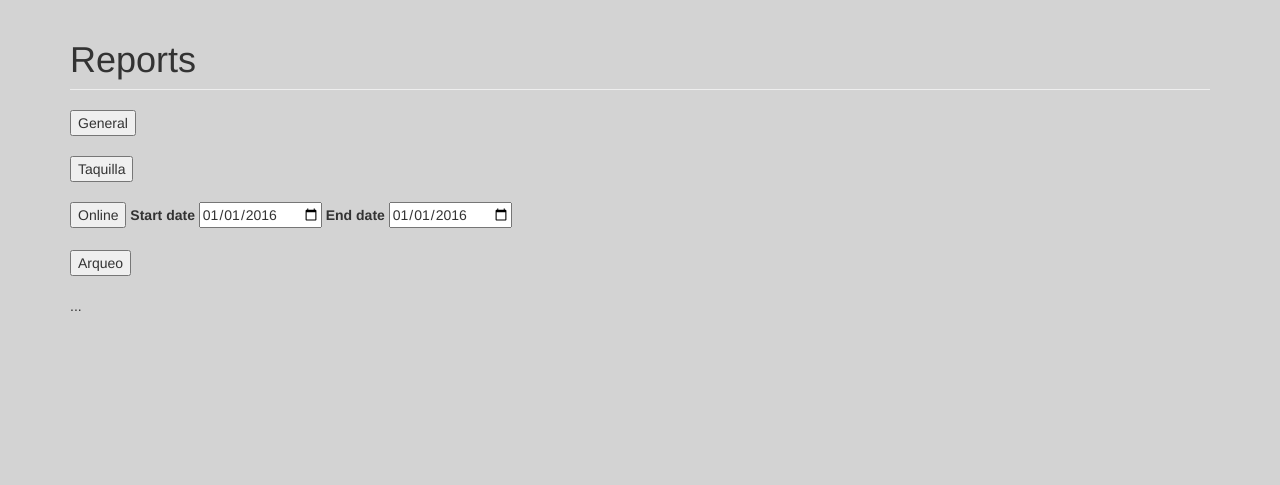
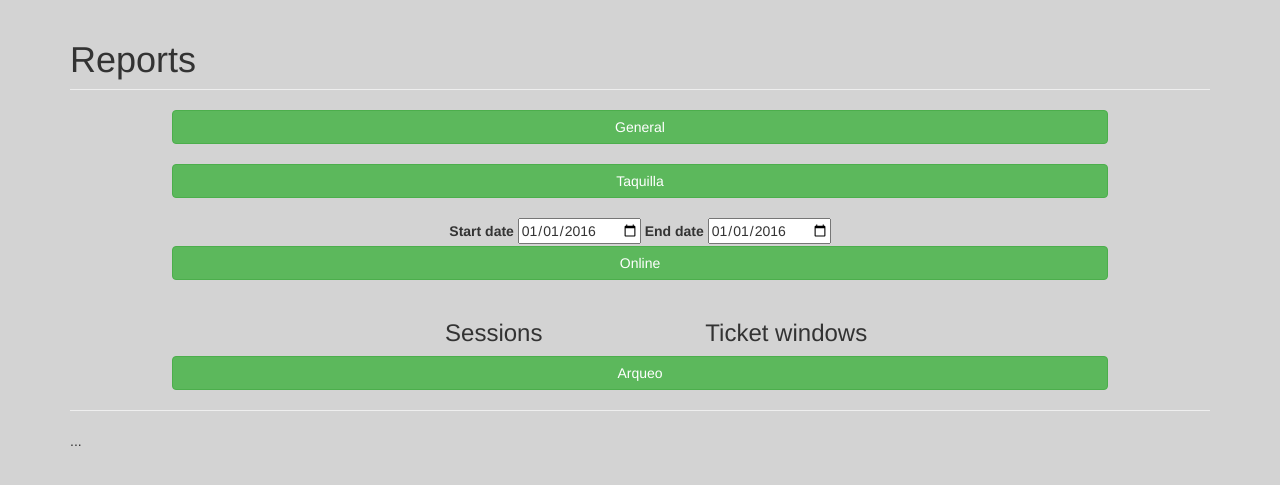
Before and after one commit to wadobo/congressus, a Django app: template congressus/dashboard/templates/dashboard/generate_report.html in a window 1280 px wide. Shown: the top 485 px of the page. Run offline with Django 3.2, Linux system fonts and the light colour scheme; the template is opened without the code that fills it, so the values that code supplies are empty; some libraries are stand-ins or nearby versions.

Commit message:
Added styles to report view

```diff
--- /dev/null
+++ b/congressus/dashboard/static/css/report.css
@@ -0,0 +1,12 @@
+table {
+    width: 100%;
+}
+
+.center-block {
+    padding-left: 10%;
+    padding-right: 10%;
+}
+
+.center {
+    text-align: center;
+}
--- a/congressus/dashboard/templates/dashboard/generate_report.html
+++ b/congressus/dashboard/templates/dashboard/generate_report.html
@@ -16,32 +16,49 @@
     </div>
 
     <form method="POST">
-        <input type="submit" value="General">
         <input name="type" type="hidden" value="general">
         <input name="ev" type="hidden" value="{{ ev }}">
+        <div class="row">
+            <div class="col-md-12 center-block">
+                <input type="submit" class="btn btn-success btn-block" value="General">
+            </div>
+        </div>
     </form>
     <br>
 
     <form method="POST">
-        <input type="submit" value="Taquilla">
         <input name="type" type="hidden" value="window_sale">
         <input name="ev" type="hidden" value="{{ ev }}">
+        <div class="row">
+            <div class="col-md-12 center-block">
+                <input type="submit" class="btn btn-success btn-block" value="Taquilla">
+            </div>
+        </div>
     </form>
     <br>
 
     <form method="POST">
-        <input type="submit" value="Online">
+        <div class="row">
+            <div class="col-md-12 center">
                 <input name="type" type="hidden" value="online">
                 <input name="ev" type="hidden" value="{{ ev }}">
                 <label for="start-date">Start date</label>
                 <input name="start-date" type="date" data-date="" data-date-format="DD MMMM YYYY" value="2016-01-01">
                 <label for="end-date">End date</label>
                 <input name="end-date" type="date" data-date="" data-date-format="DD MMMM YYYY" value="2016-01-01">
+            </div>
+            <div class="col-md-12 center-block">
+                <input type="submit" class="btn btn-success btn-block" value="Online">
+            </div>
+        </div>
     </form>
     <br>
 
     <form method="POST">
-        <input type="submit" value="Arqueo">
+        <div class="row">
+            <div class="col-md-3"></div>
+            <div class="col-md-3 center">
+                <h3>Sessions</h3>
                 <input name="type" type="hidden" value="arqueo">
                 <input name="ev" type="hidden" value="{{ ev }}">
                 <div>
@@ -50,13 +67,22 @@
                         {{ session.name }}<br>
                     {% endfor %}
                 </div>
+            </div>
+            <div class="col-md-3 center">
+                <h3>Ticket windows</h3>
                 <div>
                     {% for window in windows %}
                         <input type="checkbox" name="wcheck-{{ forloop.counter0 }}" value="{{ window.name }}">
                         {{ window.name }}<br>
                     {% endfor %}
                 </div>
+            </div>
+            <div class="col-md-3"></div>
+            <div class="col-md-12 center-block">
+                <input type="submit" class="btn btn-success btn-block" value="Arqueo">
+            </div>
+        </div>
     </form>
-
+    <hr>
     {% include "dashboard/report.html" %}
 {% endblock %}
```
Lines whose indentation alone changed are shown as unchanged.
